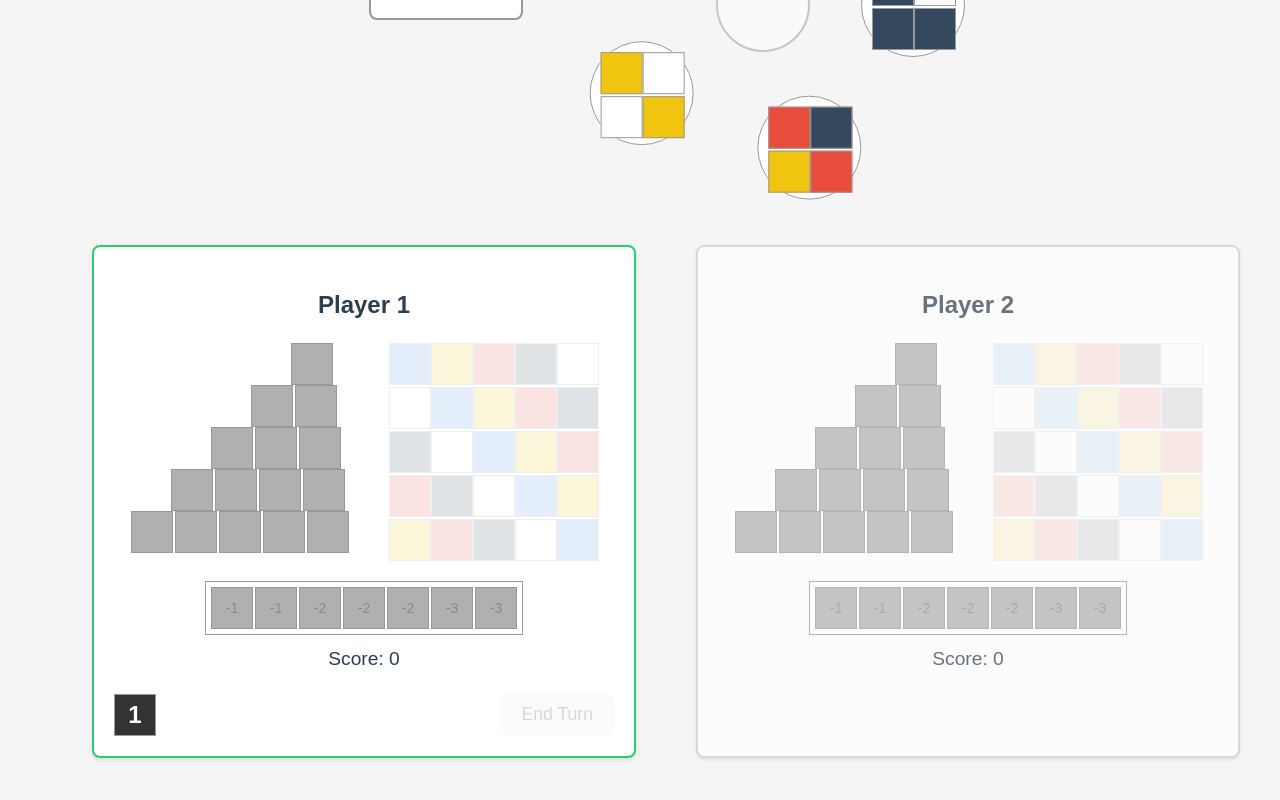
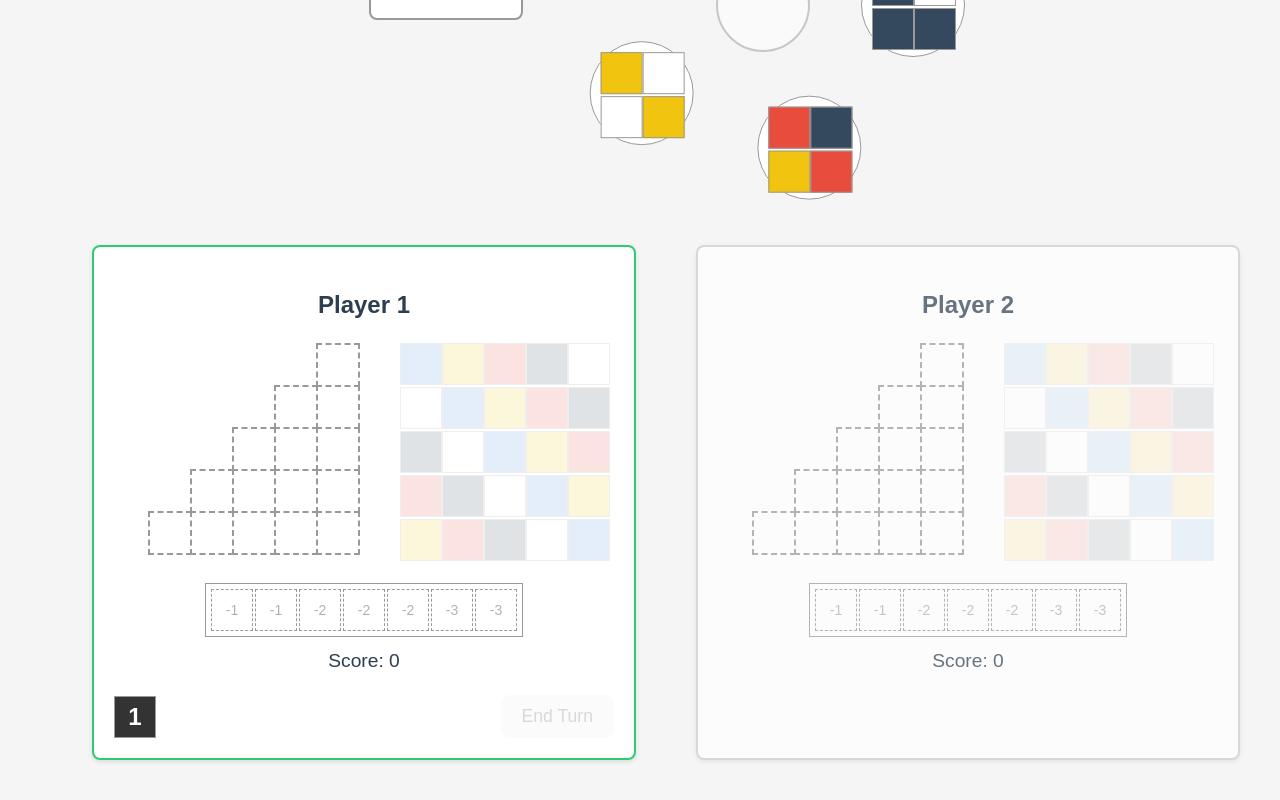
Before and after one commit to MostlyArmless/azul, a React (Vite) app: page / in a window 1280 px wide. Shown: the part 418-1218 px from the top of the page. Built offline with nearby package versions, Linux system fonts and the light colour scheme.

Commit message:
better styling for empty spaces in the staircase and floor

```diff
--- a/src/components/PlayerBoard.tsx
+++ b/src/components/PlayerBoard.tsx
@@ -117,7 +117,7 @@ const PlayerBoard: React.FC<PlayerBoardProps> = ({
             flexWrap: "wrap",
             gap: "4px",
             padding: "10px",
-            border: "2px dashed #999",
+            border: "2px solid #999",
             borderRadius: "8px",
             position: "absolute",
             top: "20px",
@@ -134,8 +134,8 @@ const PlayerBoard: React.FC<PlayerBoardProps> = ({
               style={{
                 width: "40px",
                 height: "40px",
-                backgroundColor: tile ? `var(--${tile.type})` : "var(--empty)",
-                border: "1px solid #999",
+                backgroundColor: tile ? `var(--${tile.type})` : "white",
+                border: tile ? "2px solid #666" : "2px dashed #999",
                 cursor: tile && isActive ? "pointer" : "default",
                 outline:
                   tile && selectedColor && tile.type === selectedColor
@@ -216,13 +216,14 @@ const PlayerBoard: React.FC<PlayerBoardProps> = ({
         style={{ display: "flex", gap: "40px", justifyContent: "center" }}
       >
         {/* Staircase */}
-        <div style={{ position: "relative" }}>
+        <div style={{ position: "relative", width: "240px", height: "220px" }}>
           <div
             className="staircase"
             style={{
-              display: "flex",
-              flexDirection: "column",
-              gap: "2px",
+              position: "relative",
+              backgroundColor: "white",
+              width: "100%",
+              height: "100%",
             }}
           >
             {board.staircase.map((row, rowIndex) => (
@@ -230,10 +231,11 @@ const PlayerBoard: React.FC<PlayerBoardProps> = ({
                 key={rowIndex}
                 onClick={() => isActive && onStaircaseRowClick(rowIndex)}
                 style={{
+                  position: "absolute",
                   display: "flex",
-                  marginLeft: `${(4 - rowIndex) * 40}px`,
-                  height: "40px",
-                  gap: "2px",
+                  gap: "0",
+                  right: "0",
+                  top: `${rowIndex * (40 + 2)}px`,
                   cursor: isActive ? "pointer" : "default",
                 }}
               >
@@ -245,10 +247,13 @@ const PlayerBoard: React.FC<PlayerBoardProps> = ({
                       style={{
                         width: "40px",
                         height: "40px",
-                        border: "1px solid #999",
+                        border: row[cellIndex]?.type
+                          ? "2px solid #666"
+                          : "2px dashed #999",
                         backgroundColor: row[cellIndex]?.type
                           ? `var(--${row[cellIndex]?.type})`
-                          : "var(--empty)",
+                          : "white",
+                        marginLeft: "-2px", // Compensate for border overlap
                       }}
                     />
                   ))}
@@ -302,6 +307,7 @@ const PlayerBoard: React.FC<PlayerBoardProps> = ({
           justifyContent: "center",
           cursor: isActive ? "pointer" : "default",
           position: "relative",
+          backgroundColor: "white",
         }}
       >
         {board.floor.map((tile, index) => {
@@ -312,10 +318,8 @@ const PlayerBoard: React.FC<PlayerBoardProps> = ({
               style={{
                 width: "40px",
                 height: "40px",
-                border: "1px solid #999",
-                backgroundColor: tile?.type
-                  ? `var(--${tile.type})`
-                  : "var(--empty)",
+                border: tile?.type ? "1px solid #999" : "1px dashed #999",
+                backgroundColor: tile?.type ? `var(--${tile.type})` : "white",
                 position: "relative",
               }}
             >
```
